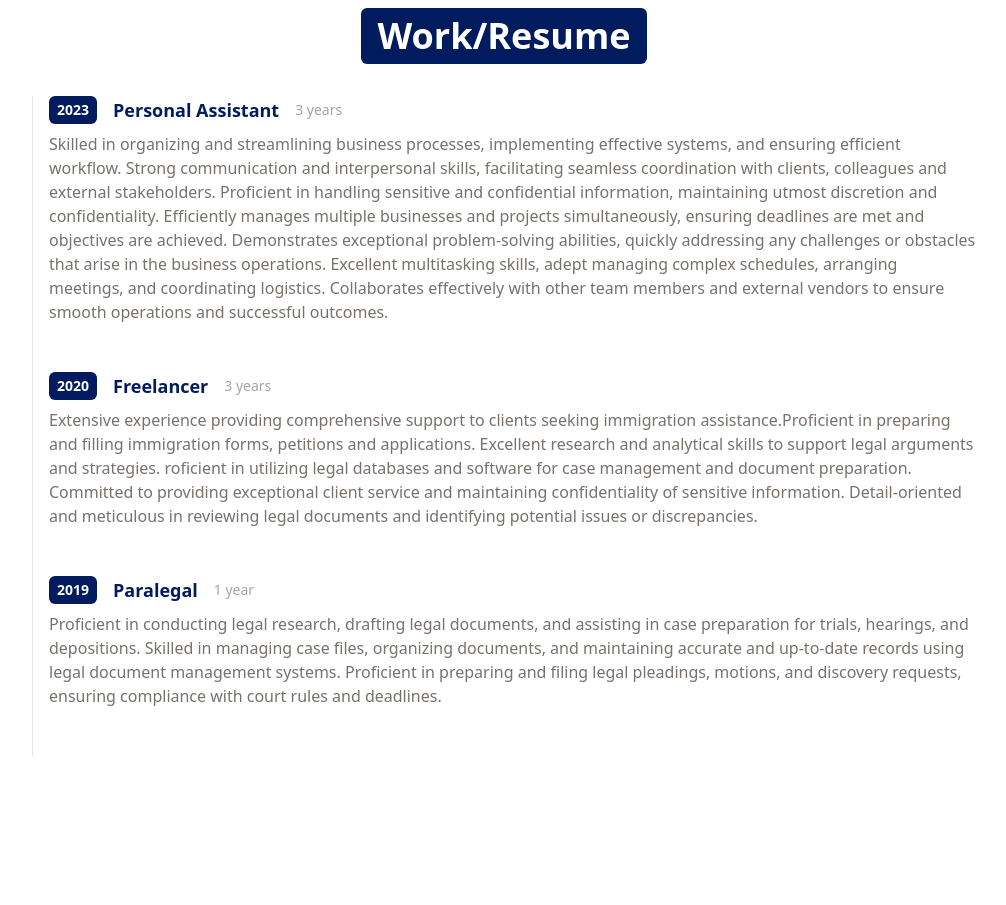
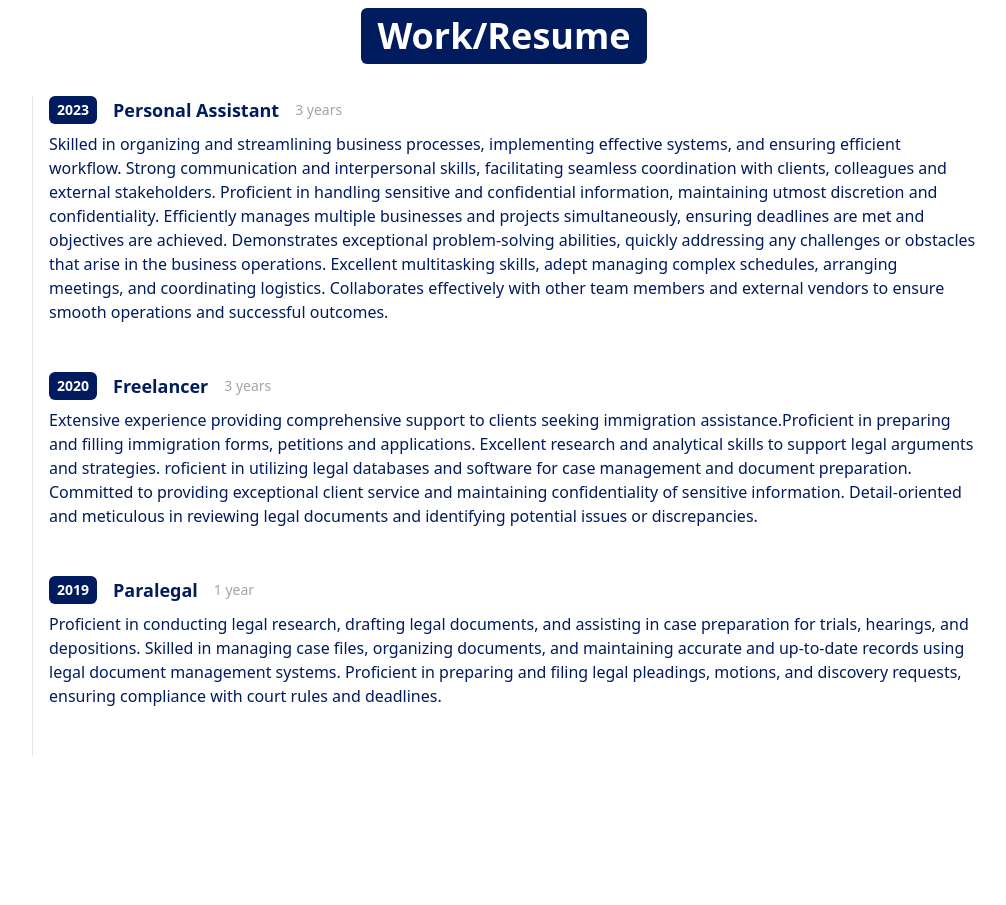
Before and after one commit to deaeba/portfolio-appdea, a React (Vite) app: page / in a window 1280 px wide. Shown: the part 1460-2365 px from the top of the page, without its empty margins (168-1174 px from the left). Built offline with nearby package versions, Linux system fonts and the light colour scheme.

Commit message:
updated workitem.js

```diff
--- a/src/components/WorkItem.jsx
+++ b/src/components/WorkItem.jsx
@@ -13,7 +13,7 @@ const WorkItem = ({ year, title, duration, details }) => {
             {duration}
           </span>
         </p>
-        <p className="my-2 text-base font-normal text-stone-500">{details}</p>
+        <p className="my-2 text-base font-normal text-[#001b5e]">{details}</p>
       </li>
     </ol>
   );
```
